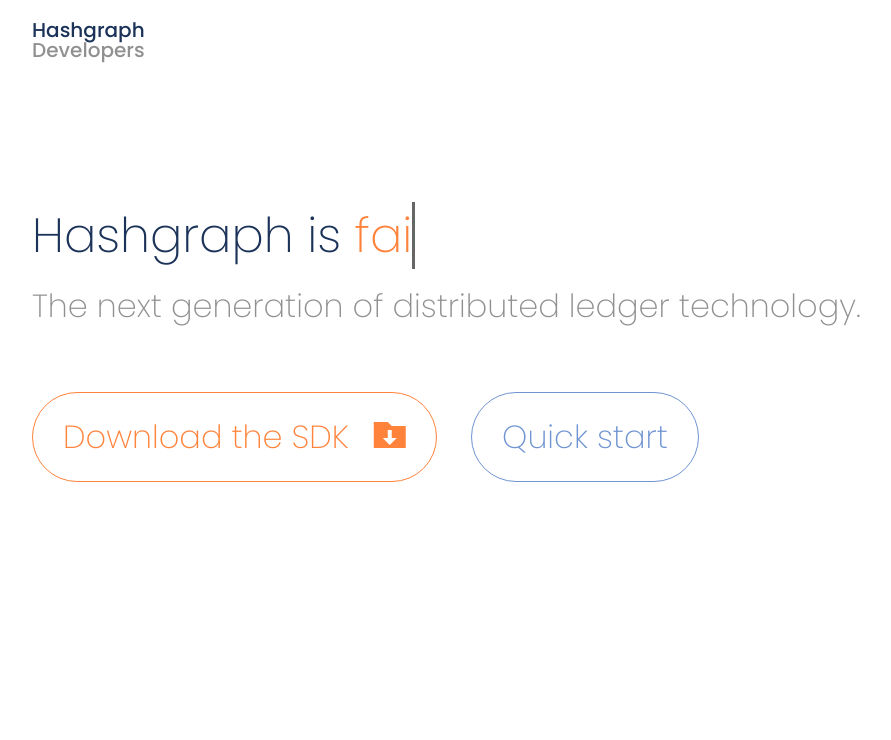
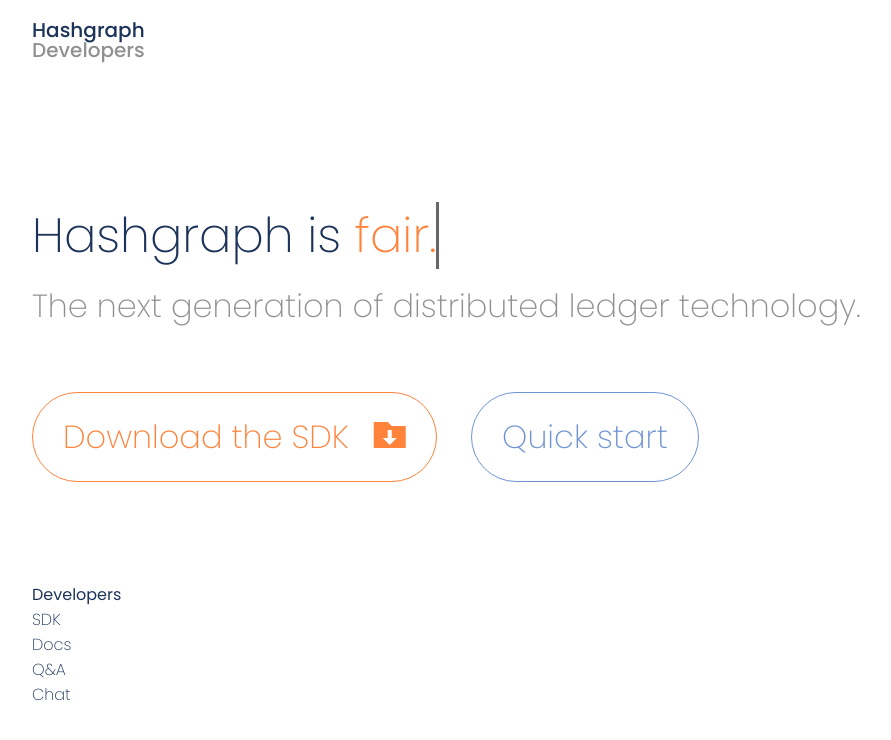
Before and after one commit to ghanem-mhd/hashgraph.github.io, a Jekyll site: the page built from index.md, in a window 1280 px wide. Shown: the top 740 px of the page, without its empty margins (68-959 px from the left). Built offline with Jekyll 4.4.1, drawn with Linux system fonts in a browser that asks for light colours; some web fonts are replaced.

Commit message:
Added footer block for devs

```diff
--- a/_includes/footer.html
+++ b/_includes/footer.html
@@ -1 +1,11 @@
+<div class="footer-block">
+    <p>Developers</p>
+    <ul>
+        <li><a href="https://www.swirlds.com/download/">SDK</a></li>
+        <li><a href="/docs/quick-start">Docs</a></li>
+        <li><a href="https://answers.hashgraph.com">Q&amp;A</a></li>
+        <li><a href="https://hashgraph.com/discord">Chat</a></li>
+    </ul>
+</div>
+
 <script src="/assets/js/typing.js"></script>
--- a/_layouts/home.html
+++ b/_layouts/home.html
@@ -3,8 +3,8 @@
 ---
 
 <div id="home">
-    <h2>Hashgraph is <span class="txt-rotate emph" data-period="2000" data-rotate='["fast.","fair.","secure."]'></span></h2>
+    <h2>Hashgraph is <span class="txt-rotate emph" data-period="1000" data-rotate='["fast.","fair.","secure."]'></span></h2>
     <h3>The next generation of distributed ledger technology.</h3>
     <a href="https://www.swirlds.com/download/"><div class="btn orange"><span>Download the SDK </span><span class="icon-folder-download ico"></span></div></a>
-    <a href="http://www.swirlds.com/downloads/SWIRLDS-TR-2016-01.pdf"><div class="btn gray"><span>Quick start </span></div></a>
+    <a href="/docs/quick-start"><div class="btn gray"><span>Quick start </span></div></a>
 </div>
--- a/_sass/_base.scss
+++ b/_sass/_base.scss
@@ -53,6 +53,25 @@
   color: $secondary;
 }
 
+.footer-block {
+  p {
+    margin: 0px;
+  }
+  ul {
+    list-style: none;
+    margin: 0px;
+    padding: 0px;
+    font-weight: 200;
+  }
+  a {
+    text-decoration: none;
+    color: $primary;
+    &:hover {
+      text-decoration: underline;
+    }
+  }
+}
+
 #logo {
   font-size: 20px;
   font-weight: 500;
```
